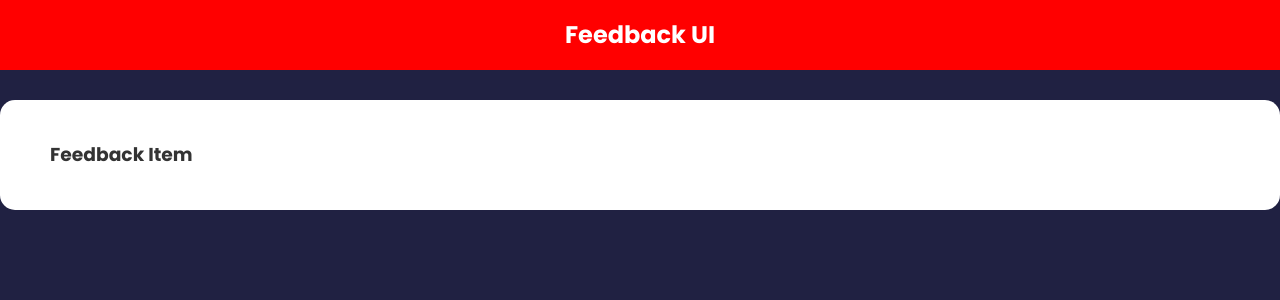
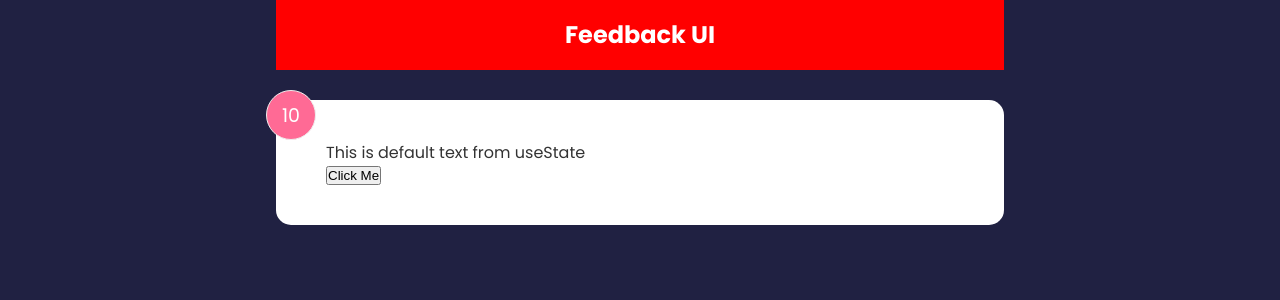
Before and after one commit to akim-dev/react-udemynew, a React (Create React App) app: page / in a window 1280 px wide. Shown: the top 300 px of the page. Built offline with nearby package versions, Linux system fonts and the light colour scheme.

Commit message:
2 files modified

```diff
--- a/src/App.js
+++ b/src/App.js
@@ -5,9 +5,9 @@ import FeedbackItem from './components/FeedbackItem';
 
 export default function App() {
   return (
-    <div>
+    <div className="container">
       <Header text="Feedback UI" />
-      <FeedbackItem/>
+      <FeedbackItem />
     </div>
   );
 }
--- a/src/components/FeedbackItem.jsx
+++ b/src/components/FeedbackItem.jsx
@@ -2,9 +2,21 @@ import React from 'react';
 import { useState } from 'react';
 
 function FeedbackItem() {
+  const [rating, setRating] = useState(10);
+  const [text, setText] = useState('This is default text from useState');
+
+  const hadleChangeRating = function () {
+    setRating(function (prev) {
+      console.log(prev);
+      return prev + 1;
+    });
+  };
+
   return (
     <div className="card">
-      <h3>Feedback Item</h3>
+      <div className="num-display">{rating}</div>
+      <div className="text-display">{text}</div>
+      <button onClick={hadleChangeRating}>Click Me</button>
     </div>
   );
 }
```
